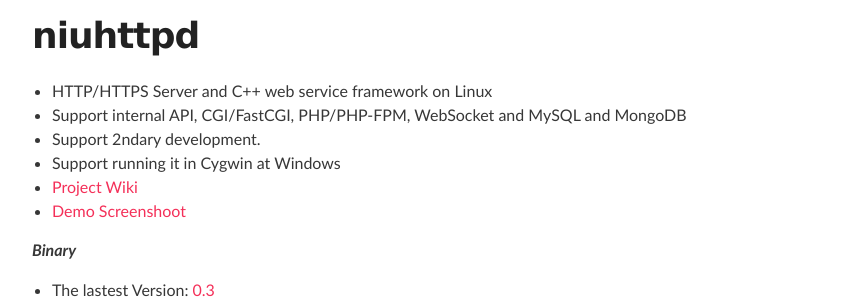
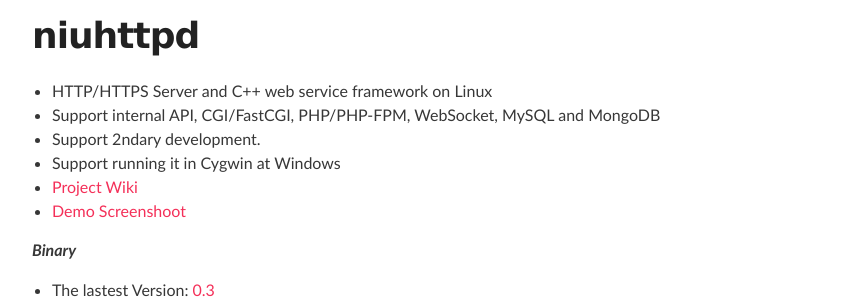
Before and after one commit to uplusware/uplusware.github.io, a Jekyll site: the page index.html, which Jekyll copies as it is, in a window 1280 px wide. Shown: the part 1749-2048 px from the top of the page, without its empty margins (208-1071 px from the left). Built offline with Jekyll 4.4.1, drawn with Linux system fonts in a browser that asks for light colours.

Commit message:
Update index.html

```diff
--- a/index.html
+++ b/index.html
@@ -97,7 +97,7 @@
 
 <ul>
 <li>HTTP/HTTPS Server and C++ web service framework on Linux</li>
-<li>Support internal API, CGI/FastCGI, PHP/PHP-FPM, WebSocket and MySQL and MongoDB</li>
+<li>Support internal API, CGI/FastCGI, PHP/PHP-FPM, WebSocket, MySQL and MongoDB</li>
 <li>Support 2ndary development.</li>
 <li>Support running it in Cygwin at Windows</li>
 <li><a href="https://github.com/uplusware/niuhttpd/wiki" target="_blank">Project Wiki</a></li>
```
